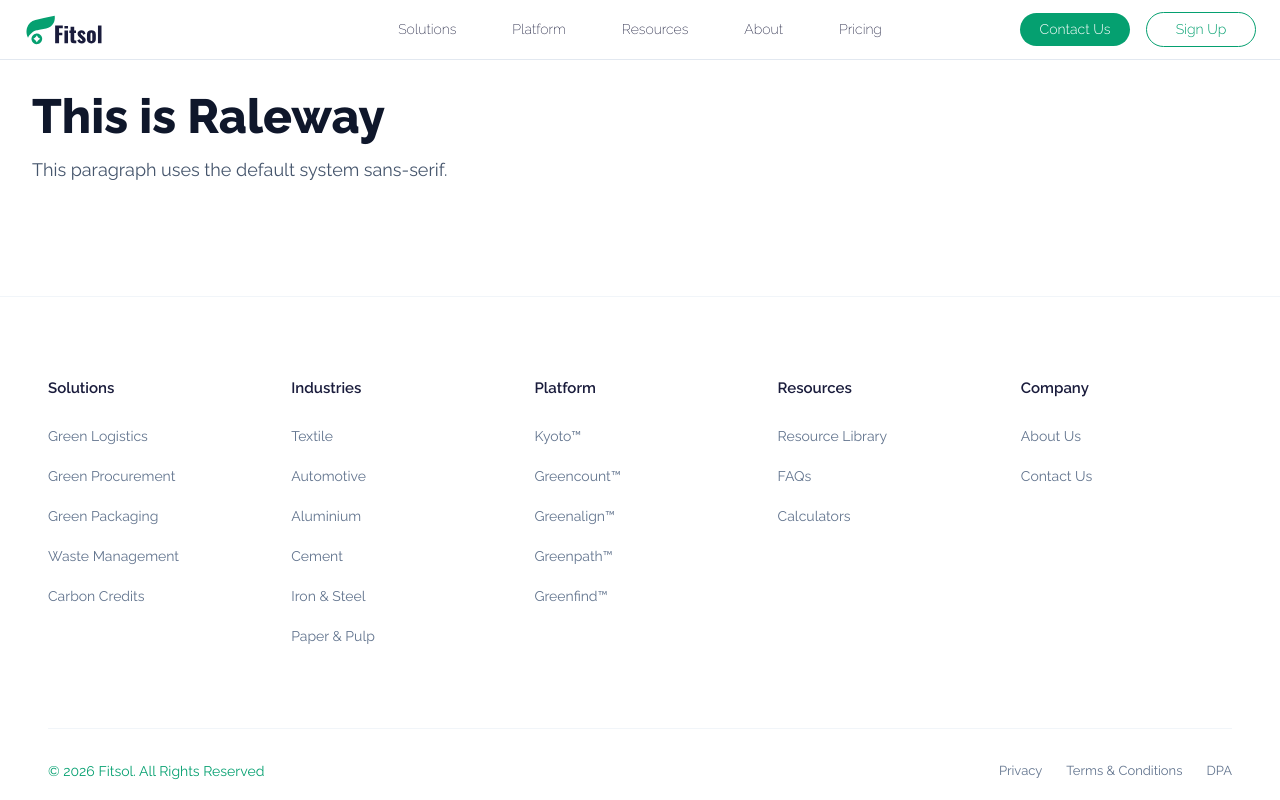
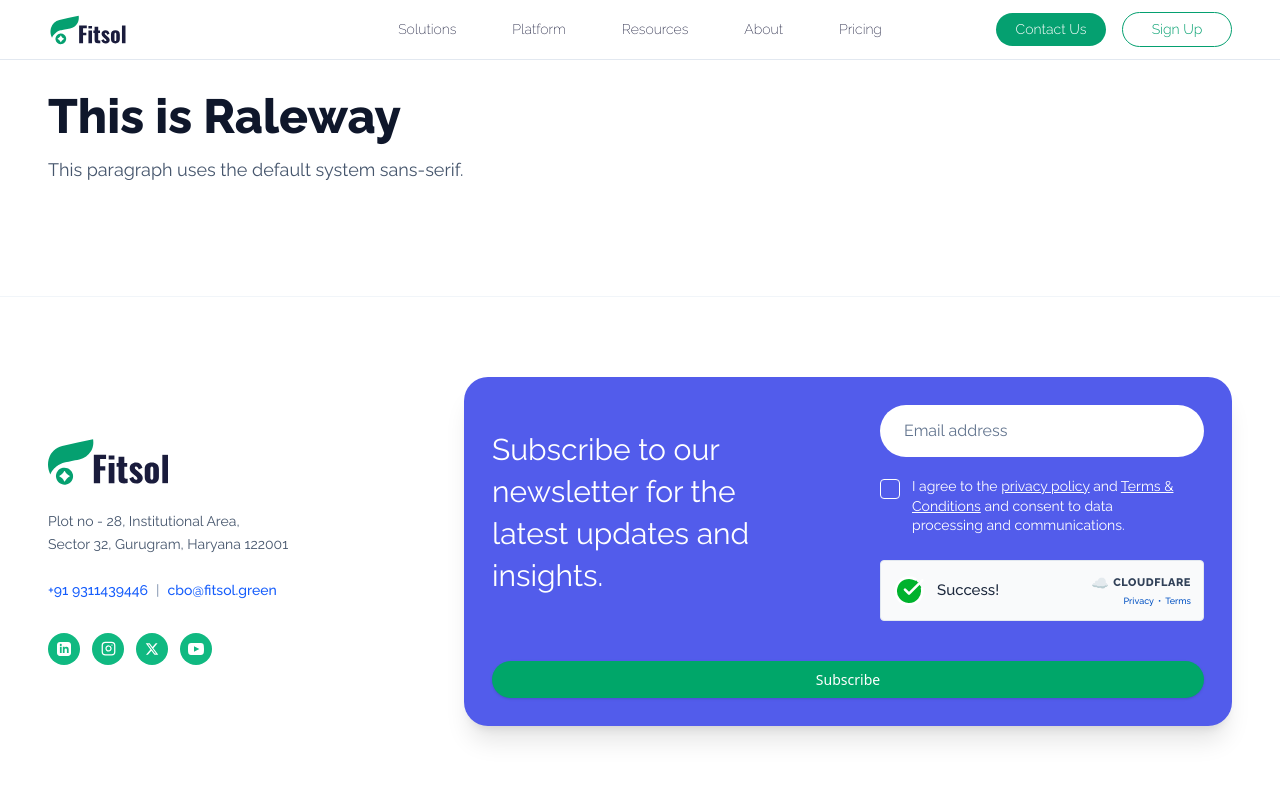
Before and after one commit to DhirajKumar19web/fitsol.green, a React (Vite) app: page / in a window 1280 px wide. Shown: the top 800 px of the page. Built offline with nearby package versions, Linux system fonts and the light colour scheme.

Commit message:
feat: introduce reusable Container component and add new footer, subscription, and security elements

```diff
--- /dev/null
+++ b/src/components/common/CloudflareTurnstile.tsx
@@ -0,0 +1,23 @@
+import React from 'react';
+import { CheckCircle } from 'lucide-react';
+
+const CloudflareTurnstile: React.FC = () => {
+  return (
+    <div className="bg-[#f9fafb] rounded-[4px] p-3 flex items-center justify-between border border-slate-200 mt-2">
+      <div className="flex items-center gap-3">
+        <CheckCircle className="text-[#00B22D]" size={32} fill="currentColor" stroke="white" />
+        <span className="text-slate-800 text-[15px] font-medium">Success!</span>
+      </div>
+      <div className="flex flex-col items-end">
+        <div className="flex items-center gap-1 text-[11px] font-[800] text-slate-700 tracking-wider">
+          <span className="text-[#F38020] text-sm">☁️</span> CLOUDFLARE
+        </div>
+        <div className="text-[9px] text-[#0051c3] font-medium flex gap-1 mt-[2px]">
+          <a href="#" className="hover:underline">Privacy</a> • <a href="#" className="hover:underline">Terms</a>
+        </div>
+      </div>
+    </div>
+  );
+};
+
+export default CloudflareTurnstile;
--- /dev/null
+++ b/src/components/common/CompanyInfo.tsx
@@ -0,0 +1,48 @@
+import React from 'react';
+import logo from '../../assets/logo.svg';
+
+const CompanyInfo: React.FC = () => {
+  return (
+    <div className="flex flex-col gap-6 max-w-sm">
+      <img src={logo} alt="Fitsol logo" className="w-[120px] h-auto object-contain" />
+
+      <div className="text-slate-600 text-[14px] leading-relaxed">
+        <p>Plot no - 28, Institutional Area,</p>
+        <p>Sector 32, Gurugram, Haryana 122001</p>
+      </div>
+
+      <div className="text-[14px] text-blue-600 font-medium flex gap-2">
+        <a href="tel:+919311439446" className="hover:underline">+91 9311439446</a>
+        <span className="text-slate-400">|</span>
+        <a href="mailto:cbo@fitsol.green" className="hover:underline">cbo@fitsol.green</a>
+      </div>
+
+      <div className="flex items-center gap-3 mt-2">
+        <a href="#" className="w-8 h-8 rounded-full bg-[#10b981] flex items-center justify-center text-white hover:bg-emerald-600 transition-colors">
+          <svg xmlns="http://www.w3.org/2000/svg" width="14" height="14" viewBox="0 0 24 24" fill="currentColor">
+            <path d="M19 0h-14c-2.761 0-5 2.239-5 5v14c0 2.761 2.239 5 5 5h14c2.762 0 5-2.239 5-5v-14c0-2.761-2.238-5-5-5zm-11 19h-3v-11h3v11zm-1.5-12.268c-.966 0-1.75-.79-1.75-1.764s.784-1.764 1.75-1.764 1.75.79 1.75 1.764-.783 1.764-1.75 1.764zm13.5 12.268h-3v-5.604c0-3.368-4-3.113-4 0v5.604h-3v-11h3v1.765c1.396-2.586 7-2.777 7 2.476v6.759z"/>
+          </svg>
+        </a>
+        <a href="#" className="w-8 h-8 rounded-full bg-[#10b981] flex items-center justify-center text-white hover:bg-emerald-600 transition-colors">
+          <svg xmlns="http://www.w3.org/2000/svg" width="15" height="15" viewBox="0 0 24 24" fill="none" stroke="currentColor" strokeWidth="2" strokeLinecap="round" strokeLinejoin="round">
+            <rect x="2" y="2" width="20" height="20" rx="5" ry="5"></rect>
+            <path d="M16 11.37A4 4 0 1 1 12.63 8 4 4 0 0 1 16 11.37z"></path>
+            <line x1="17.5" y1="6.5" x2="17.51" y2="6.5"></line>
+          </svg>
+        </a>
+        <a href="#" className="w-8 h-8 rounded-full bg-[#10b981] flex items-center justify-center text-white hover:bg-emerald-600 transition-colors">
+          <svg xmlns="http://www.w3.org/2000/svg" width="14" height="14" viewBox="0 0 24 24" fill="currentColor">
+            <path d="M18.244 2.25h3.308l-7.227 8.26 8.502 11.24H16.17l-5.214-6.817L4.99 21.75H1.68l7.73-8.835L1.254 2.25H8.08l4.713 6.231zm-1.161 17.52h1.833L7.084 4.126H5.117z"/>
+          </svg>
+        </a>
+        <a href="#" className="w-8 h-8 rounded-full bg-[#10b981] flex items-center justify-center text-white hover:bg-emerald-600 transition-colors">
+          <svg xmlns="http://www.w3.org/2000/svg" width="16" height="16" viewBox="0 0 24 24" fill="currentColor">
+            <path d="M19.615 3.184c-3.604-.246-11.631-.245-15.23 0-3.897.266-4.356 2.62-4.385 8.816.029 6.185.484 8.549 4.385 8.816 3.6.245 11.626.246 15.23 0 3.897-.266 4.356-2.62 4.385-8.816-.029-6.185-.484-8.549-4.385-8.816zm-10.615 12.816v-8l8 3.993-8 4.007z"/>
+          </svg>
+        </a>
+      </div>
+    </div>
+  );
+};
+
+export default CompanyInfo;
--- /dev/null
+++ b/src/components/common/NewsletterSubscription.tsx
@@ -0,0 +1,53 @@
+import React from 'react';
+import CloudflareTurnstile from './CloudflareTurnstile';
+
+const NewsletterSubscription: React.FC = () => {
+  return (
+    <div className="bg-[#525CEB] rounded-[24px] lg:p-7 flex flex-col gap-8 shadow-xl">
+
+      {/* Top Section: Text and Form Elements */}
+      <div className="flex flex-col md:flex-row gap-8 lg:gap-16 items-center">
+        {/* Left side: Heading */}
+        <div className="flex-1 w-full">
+          <h2 className="text-white text-3xl md:text-4xl lg:text-[30px] font-[400] leading-[1.4]">
+            Subscribe to our newsletter for the latest updates and insights.
+          </h2>
+        </div>
+
+        {/* Right side: Form */}
+        <div className="flex-1 w-full flex flex-col gap-4">
+          <input
+            type="email"
+            placeholder="Email address"
+            className="w-full bg-white rounded-full px-6 py-[14px] text-slate-800 placeholder-slate-500 focus:outline-none focus:ring-2 focus:ring-[#00A669]"
+          />
+
+          <div className="flex items-start gap-3 mt-1">
+            <div className="relative flex items-center justify-center mt-0.5 shrink-0">
+              <input
+                type="checkbox"
+                id="privacy-consent"
+                className="peer w-[20px] h-[20px] rounded-[4px] border-[1.5px] border-white bg-transparent cursor-pointer appearance-none checked:bg-[#0070f3] checked:border-[#0070f3] transition-colors"
+              />
+              <svg className="absolute w-[14px] h-[14px] text-white pointer-events-none opacity-0 peer-checked:opacity-100 transition-opacity" xmlns="http://www.w3.org/2000/svg" viewBox="0 0 24 24" fill="none" stroke="currentColor" strokeWidth="3" strokeLinecap="round" strokeLinejoin="round">
+                <polyline points="20 6 9 17 4 12"></polyline>
+              </svg>
+            </div>
+            <label htmlFor="privacy-consent" className="text-white text-[14px] leading-[1.4] font-[400]">
+              I agree to the <a href="#" className="underline hover:text-gray-200">privacy policy</a> and <a href="#" className="underline hover:text-gray-200">Terms &<br /> Conditions</a> and consent to data<br /> processing and communications.
+            </label>
+          </div>
+
+          <CloudflareTurnstile />
+        </div>
+      </div>
+
+      {/* Full Width Button */}
+      <button className="w-full bg-[#00A669] hover:bg-[#008c58] text-white rounded-full px-[16px] py-[8px] font-sans  text-[14px] transition-colors shadow-sm mt-2">
+        Subscribe
+      </button>
+    </div>
+  );
+};
+
+export default NewsletterSubscription;
--- /dev/null
+++ b/src/components/layout/Container.tsx
@@ -0,0 +1,16 @@
+import React from 'react';
+
+interface ContainerProps {
+  children: React.ReactNode;
+  className?: string;
+}
+
+const Container: React.FC<ContainerProps> = ({ children, className = '' }) => {
+  return (
+    <div className={`max-w-[1400px] mx-auto px-4 md:px-6 lg:px-12 w-full ${className}`}>
+      {children}
+    </div>
+  );
+};
+
+export default Container;
--- a/src/components/layout/Footer.tsx
+++ b/src/components/layout/Footer.tsx
@@ -1,6 +1,9 @@
 import { useState } from 'react';
 import { Link } from 'react-router-dom';
 import { ChevronDown } from 'lucide-react';
+import Container from './Container';
+import CompanyInfo from '../common/CompanyInfo';
+import NewsletterSubscription from '../common/NewsletterSubscription';
 
 const footerLinks = [
   {
@@ -60,7 +63,18 @@
 
   return (
     <footer className="bg-white border-t border-slate-100 max-lg:mt-0 mt-20">
-      <div className="max-w-[1400px] mx-auto px-6 lg:px-12 pt-12 lg:pt-20 pb-8">
+      <Container className="pt-12 lg:pt-20 pb-8">
+
+        {/* Top Section: Company Info & Newsletter */}
+        <div className="grid grid-cols-1 lg:grid-cols-12 gap-12 lg:gap-16 mb-20 lg:mb-24">
+          <div className="lg:col-span-4 xl:col-span-4 flex items-center">
+            <CompanyInfo />
+          </div>
+          <div className="lg:col-span-8 xl:col-span-8 flex items-center">
+            <NewsletterSubscription />
+          </div>
+        </div>
+
         {/* Desktop Footer Links */}
         <div className="hidden lg:grid grid-cols-5 gap-8 mb-20">
           {footerLinks.map((section, idx) => (
@@ -129,7 +143,7 @@
             <Link to="#" className="hover:text-emerald-500 hover:underline transition-all">DPA</Link>
           </div>
         </div>
-      </div>
+      </Container>
     </footer>
   );
 }
--- a/src/components/layout/Navbar.tsx
+++ b/src/components/layout/Navbar.tsx
@@ -1,5 +1,6 @@
 import { useState } from 'react';
 import { Link, NavLink } from 'react-router-dom';
+import Container from './Container';
 import {
   Menu, X, Truck, Trash2, ShoppingCart, Leaf, Package, RefreshCw,
   Shirt, Building, Car, Factory, Layers, FileText, ArrowRight,
@@ -62,10 +63,10 @@
 
   return (
     <nav
-      className="flex py-3 px-4 md:px-6 bg-white border-b border-slate-200 sticky top-0 z-50 font-raleway"
+      className="flex py-3 bg-white border-b border-slate-200 sticky top-0 z-50 font-raleway"
       aria-label="Main navigation"
     >
-      <div className="max-w-7xl mx-auto flex items-center justify-between gap-4 w-full relative">
+      <Container className="flex items-center justify-between gap-4 relative">
         {/* Logo */}
         <Link to="/" className="shrink-0 focus:outline-none focus-visible:ring-2 focus-visible:ring-[#a1ac3c] z-50 rounded-lg relative">
           <img src={logo} alt="logo" className="w-[80px] h-[30px]" />
@@ -405,7 +406,7 @@
             onClick={toggleMobileMenu}
           />
         )}
-      </div>
+      </Container>
     </nav>
   );
 };
--- a/src/pages/HomePage.tsx
+++ b/src/pages/HomePage.tsx
@@ -1,15 +1,14 @@
 import Footer from "../components/layout/Footer";
 import Navbar from "../components/layout/Navbar";
+import Container from "../components/layout/Container";
 
 const HomePage: React.FC = () => {
   return (
-    /* 1. min-h-screen ensures the div is at least the height of the window */
-    /* 2. flex-col allows us to stack children vertically */
     <div className="min-h-screen flex flex-col font-raleway">
       <Navbar />
 
-      {/* 3. flex-grow (or flex-1) pushes the footer to the very bottom */}
-      <main className="grow p-8">
+      <main className="grow py-8">
+        <Container>
           <h1 className="text-5xl font-extrabold text-slate-900">
             This is Raleway
           </h1>
@@ -17,6 +16,7 @@
           <p className="mt-4 text-lg text-slate-600">
             This paragraph uses the default system sans-serif.
           </p>
+        </Container>
       </main>
 
       <Footer />
--- a/src/pages/PricingPage.tsx
+++ b/src/pages/PricingPage.tsx
@@ -1,6 +1,7 @@
 import React from "react";
 import Navbar from "../components/layout/Navbar";
 import Footer from "../components/layout/Footer";
+import Container from "../components/layout/Container";
 
 const PricingPage: React.FC = () => {
     return (
@@ -8,7 +9,9 @@
             <Navbar />
 
             {/* 3. flex-grow (or flex-1) pushes the footer to the very bottom */}
-            <main className="grow p-8">
+
+            <main className="grow py-8">
+                <Container>
                     <h1 className="text-5xl font-extrabold text-slate-900">
                         This is Raleway
                     </h1>
@@ -16,6 +19,7 @@
                     <p className="mt-4 text-lg text-slate-600">
                         This paragraph uses the default system sans-serif.
                     </p>
+                </Container>
             </main>
 
             <Footer />
```
Also changed, not shown: src/pages/AboutPage.tsx (+6 -4 lines). Lines whose indentation alone changed are shown as unchanged.
